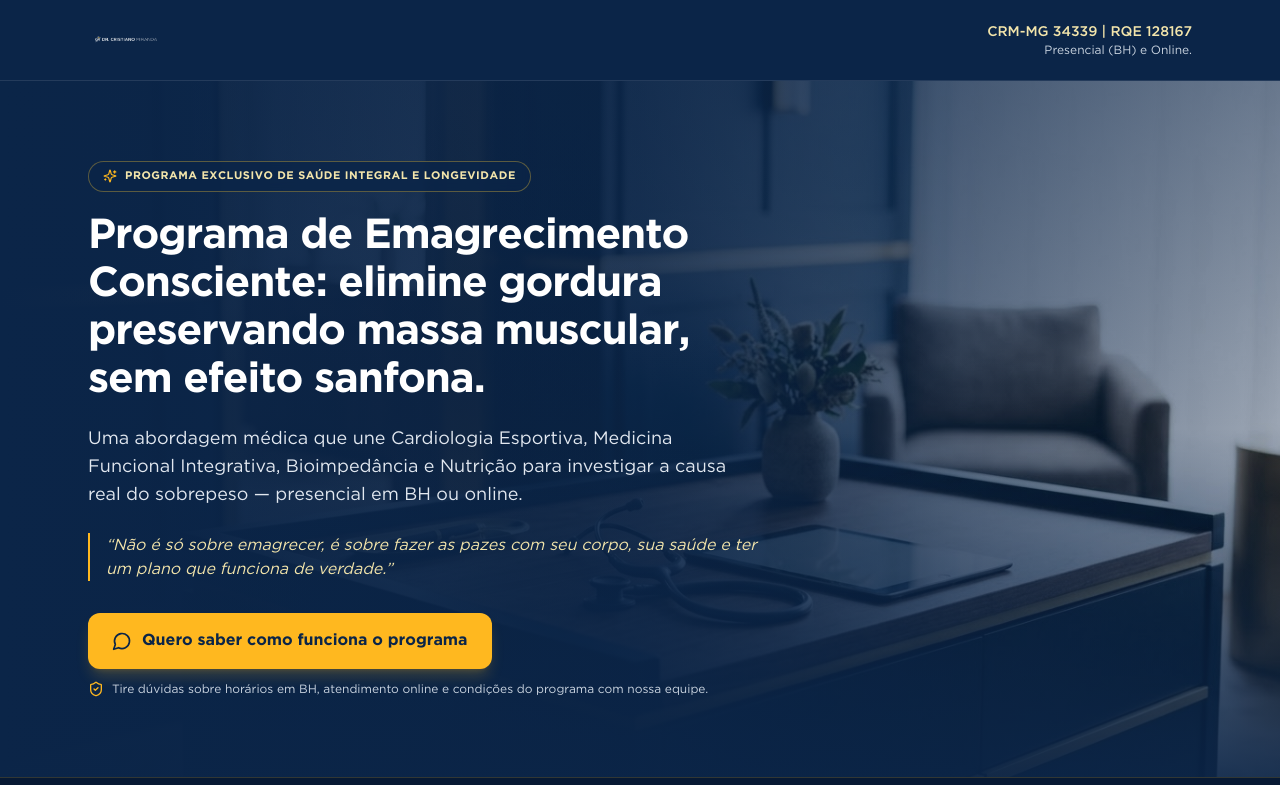
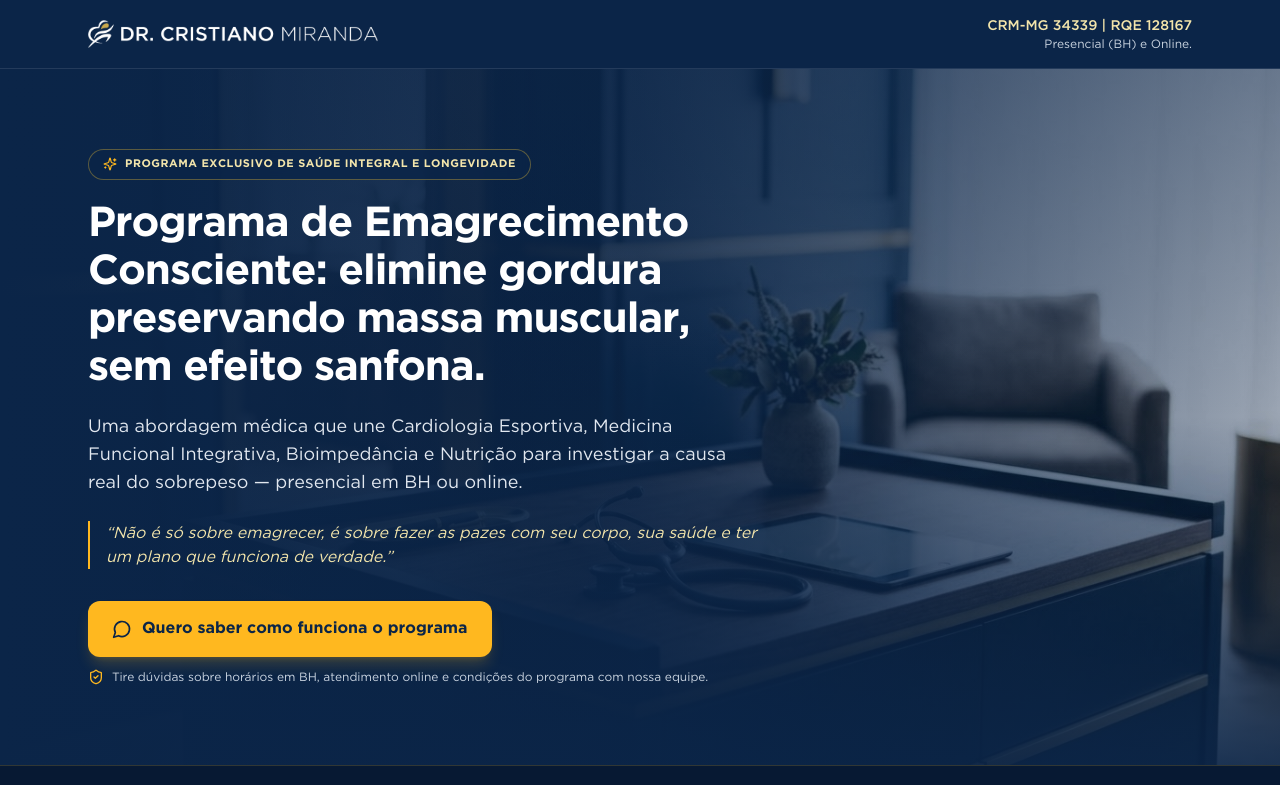
Before and after one commit to sigmidiabh/lp-dr-cristiano-miranda-, a React (Vite) app: page /emagrecimento in a window 1280 px wide. Shown: the top 785 px of the page. Built offline with nearby package versions, Linux system fonts and the light colour scheme.

Commit message:
style: ajusta recorte e tamanho do logo no cabecalho

```diff
--- a/src/pages/EmagrecimentoPage.tsx
+++ b/src/pages/EmagrecimentoPage.tsx
@@ -34,7 +34,7 @@ export const EmagrecimentoPage: React.FC = () => {
           <img
             src="/brand/logo-facelift-branco.png"
             alt="Dr. Cristiano Miranda"
-            className="h-10 w-auto object-contain sm:h-12"
+            className="h-5 w-auto max-w-[200px] object-contain sm:h-7 sm:max-w-[290px]"
           />
           <div className="text-right">
             <p className="text-xs font-medium text-brand-gold-light sm:text-sm">
```
Also changed, not shown: public/brand/logo-facelift-branco.png.
